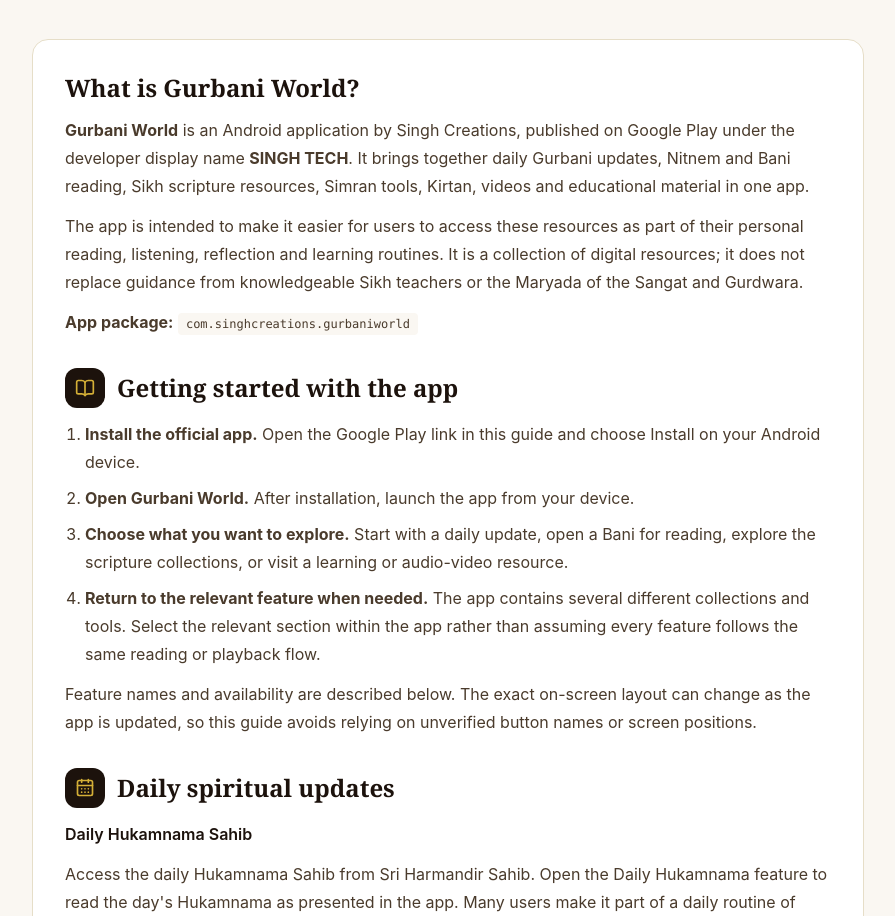
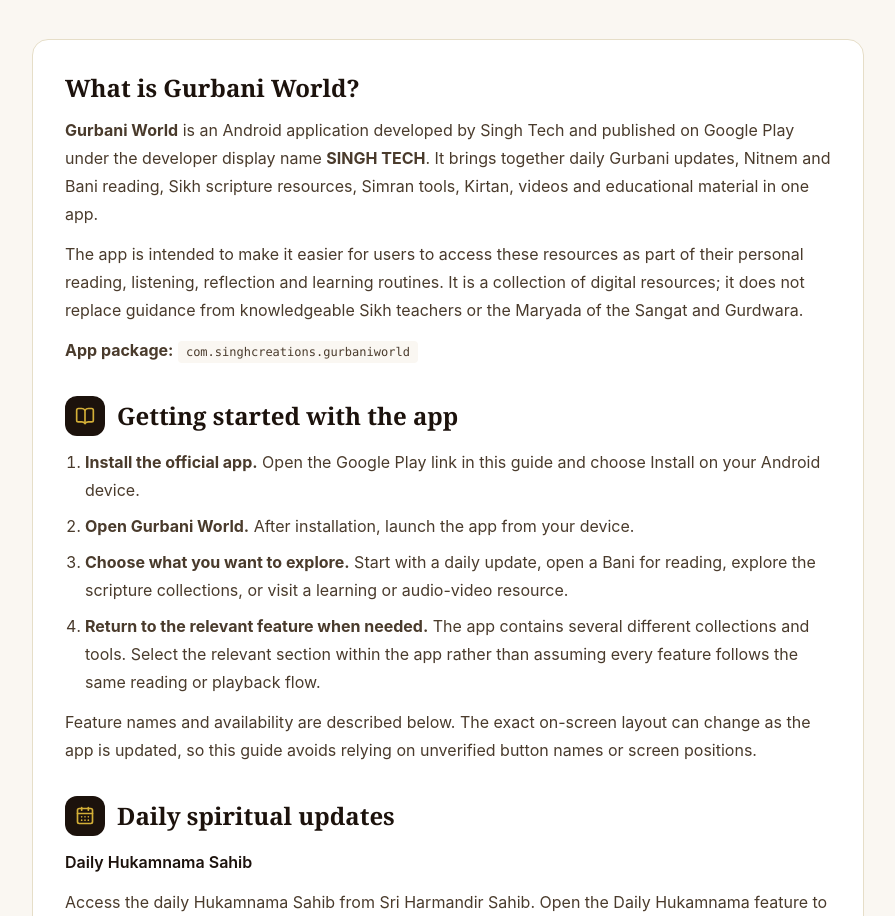
Before and after one commit to readopop/gurbani-world-website, a React (Vite) app: page /guide in a window 1280 px wide. Shown: the part 873-1789 px from the top of the page, without its empty margins (192-1087 px from the left). Built offline with nearby package versions, Linux system fonts and the light colour scheme.

Commit message:
Correct App Guide developer attribution to Singh Tech

```diff
--- a/src/pages/GurbaniWorldAppGuide.jsx
+++ b/src/pages/GurbaniWorldAppGuide.jsx
@@ -96,7 +96,7 @@ export default function GurbaniWorldAppGuide() {
         <div className="bg-white rounded-2xl border border-[#E6DEC8] p-5 sm:p-8 space-y-8 text-sm sm:text-base text-[#4A3B2C] leading-7 mb-10">
           <section className="space-y-3">
             <h2 className="font-serif text-2xl font-bold text-[#1C120C]">What is Gurbani World?</h2>
-            <p><strong>Gurbani World</strong> is an Android application by Singh Creations, published on Google Play under the developer display name <strong>SINGH TECH</strong>. It brings together daily Gurbani updates, Nitnem and Bani reading, Sikh scripture resources, Simran tools, Kirtan, videos and educational material in one app.</p>
+            <p><strong>Gurbani World</strong> is an Android application developed by Singh Tech and published on Google Play under the developer display name <strong>SINGH TECH</strong>. It brings together daily Gurbani updates, Nitnem and Bani reading, Sikh scripture resources, Simran tools, Kirtan, videos and educational material in one app.</p>
             <p>The app is intended to make it easier for users to access these resources as part of their personal reading, listening, reflection and learning routines. It is a collection of digital resources; it does not replace guidance from knowledgeable Sikh teachers or the Maryada of the Sangat and Gurdwara.</p>
             <p><strong>App package:</strong> <code className="text-xs bg-[#FAF7F2] px-2 py-1 rounded">com.singhcreations.gurbaniworld</code></p>
           </section>
```
